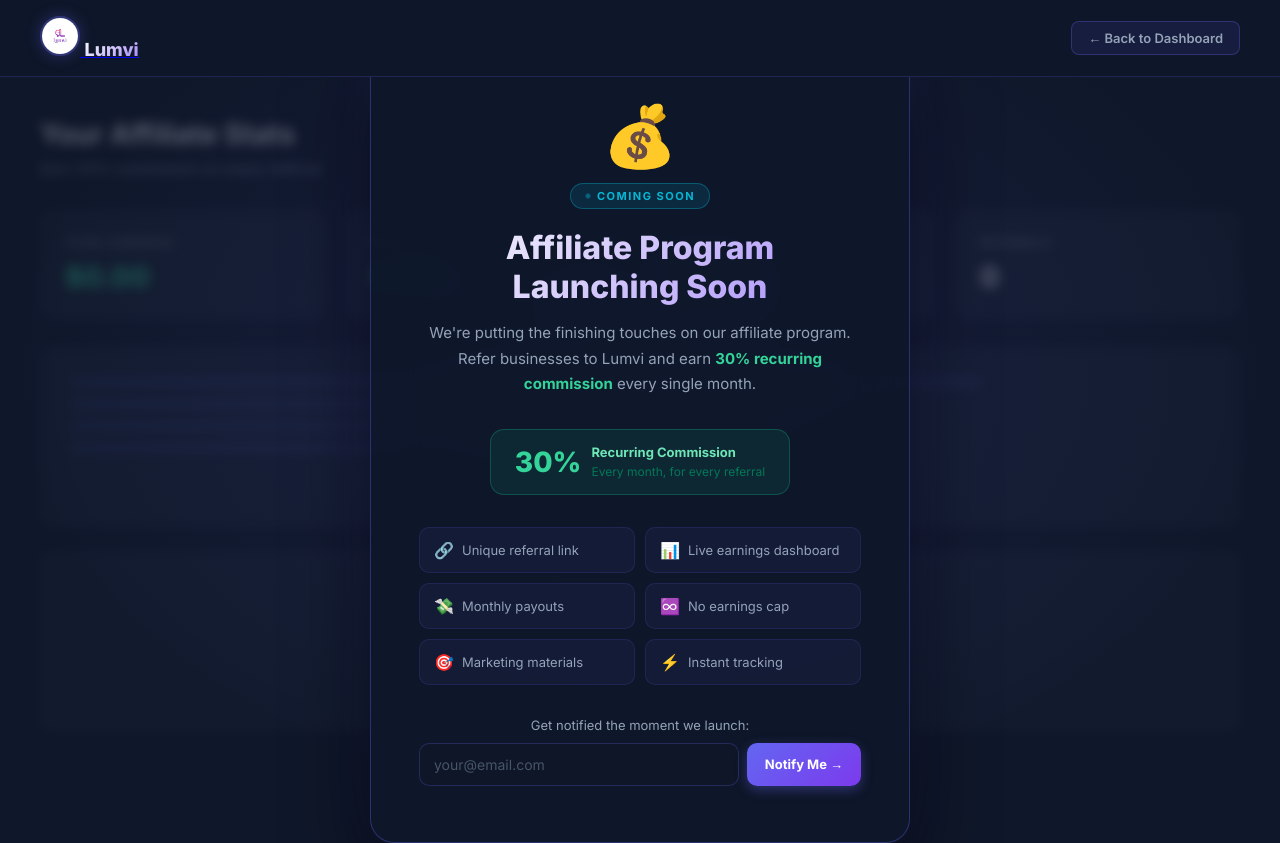
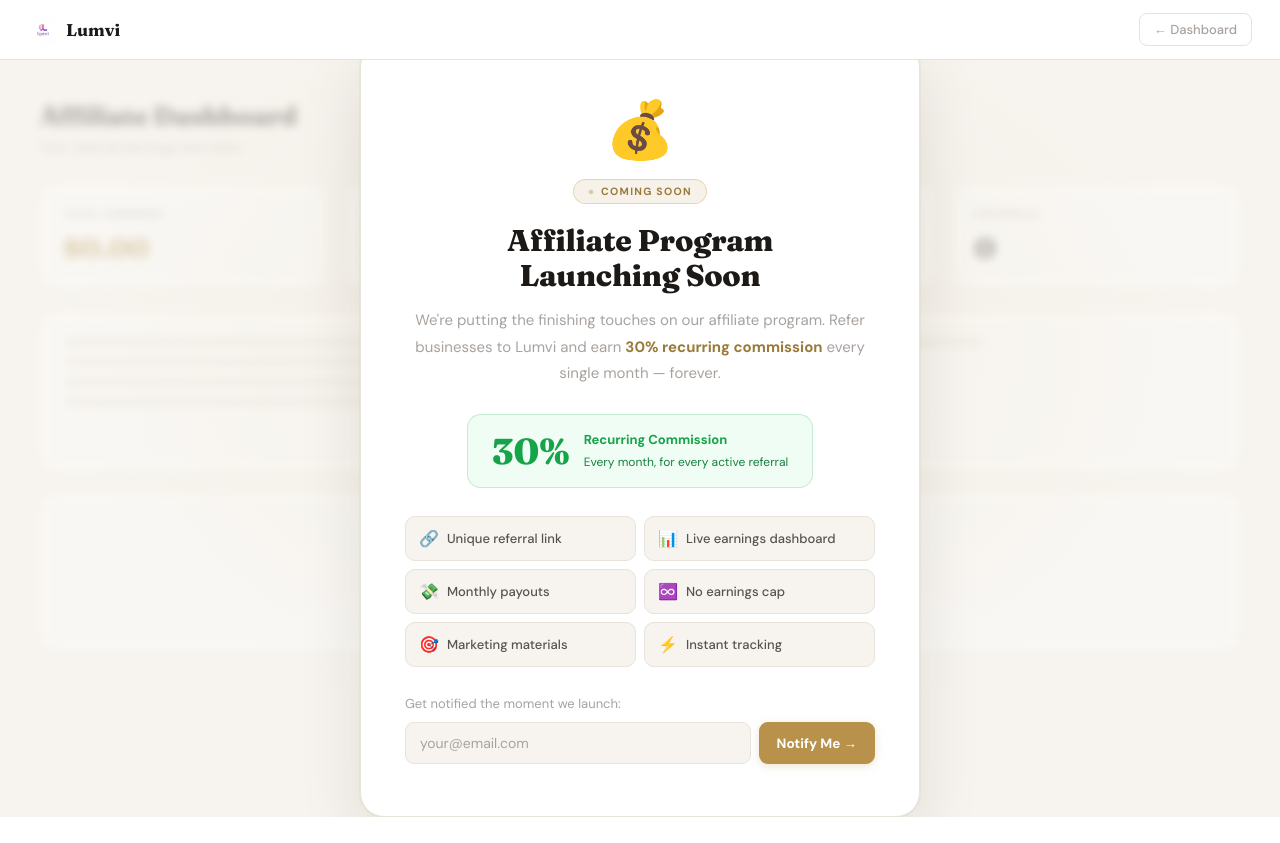
Before and after one commit to Freshman354/Engine, a Python web app: template templates/affiliate-dashboard.html in a window 1280 px wide. After the commit the page ends 817 px from the top, so only its background shows below. Run offline with Jinja, Linux system fonts and the light colour scheme; the template is opened without the code that fills it, so the values that code supplies are empty.

Commit message:
style: enhance affiliate dashboard layout and update typography

```diff
--- a/templates/affiliate-dashboard.html
+++ b/templates/affiliate-dashboard.html
@@ -3,346 +3,244 @@
 <head>
     <meta charset="UTF-8">
     <meta name="viewport" content="width=device-width, initial-scale=1.0">
-    <title>Affiliate Dashboard - Lumvi</title>
-    <link href="https://fonts.googleapis.com/css2?family=Inter:wght@400;500;600;700;800&display=swap" rel="stylesheet">
+    <title>Affiliate Dashboard — Lumvi</title>
+    <link rel="preconnect" href="https://fonts.googleapis.com">
+    <link href="https://fonts.googleapis.com/css2?family=Fraunces:opsz,wght@9..144,600;9..144,700;9..144,800&family=DM+Sans:wght@300;400;500;600;700&display=swap" rel="stylesheet">
     <style>
-        :root {
-            --primary: #6366f1;
-            --dark-bg: #0f172a;
-            --card-bg: rgba(30, 41, 59, 0.8);
-            --text-main: #f8fafc;
-            --text-muted: #94a3b8;
-            --border: rgba(99, 102, 241, 0.25);
-            --success: #10b981;
-            --accent: #06b6d4;
-            --agency-color: #a78bfa;
+*,*::before,*::after{box-sizing:border-box;margin:0;padding:0;}
+:root{
+    --cream:#F7F4EF;--cream2:#F0EBE1;--panel:#EDEAE3;
+    --gold:#B8924A;--gold-lt:rgba(184,146,74,0.12);--gold-dk:#9A7A3A;
+    --gold-glow:rgba(184,146,74,0.25);
+    --dark:#1C1917;--mid:#57534E;--sub:#A8A29E;--border:#E7E2DA;--white:#FFFFFF;
+    --success:#16A34A;--success-lt:#F0FDF4;--success-border:rgba(22,163,74,0.2);
+    --danger:#EF4444;
+    --radius:16px;
+}
+body{font-family:'DM Sans',sans-serif;background:var(--cream);color:var(--dark);min-height:100vh;}
+
+/* ── TOPBAR ── */
+.topbar{
+    background:var(--white);border-bottom:1px solid var(--border);
+    padding:0 28px;height:60px;
+    display:flex;align-items:center;justify-content:space-between;
+    position:sticky;top:0;z-index:50;
+}
+.topbar-brand{display:flex;align-items:center;gap:8px;text-decoration:none;}
+.topbar-brand img{width:30px;height:30px;border-radius:7px;object-fit:cover;}
+.topbar-brand span{font-family:'Fraunces',serif;font-size:17px;font-weight:700;color:var(--dark);}
+.topbar-right{display:flex;gap:8px;align-items:center;}
+.btn-nav{
+    padding:7px 14px;color:var(--sub);
+    border:1px solid var(--border);border-radius:8px;
+    font-size:13px;font-weight:500;text-decoration:none;
+    transition:all 0.15s;font-family:'DM Sans',sans-serif;
+}
+.btn-nav:hover{color:var(--dark);border-color:var(--mid);}
+
+/* ── PAGE ── */
+.page{position:relative;min-height:calc(100vh - 60px);}
+
+/* ── GHOST DASHBOARD (blurred bg) ── */
+.ghost-dashboard{
+    padding:40px;
+    filter:blur(5px);
+    opacity:0.35;
+    pointer-events:none;
+    user-select:none;
+}
+.ghost-title{
+    font-family:'Fraunces',serif;
+    font-size:26px;font-weight:700;
+    color:var(--dark);margin-bottom:6px;
+}
+.ghost-sub{color:var(--sub);margin-bottom:28px;font-size:14px;}
+.ghost-stats{
+    display:grid;grid-template-columns:repeat(4,1fr);
+    gap:16px;margin-bottom:24px;
+}
+.ghost-stat{
+    background:var(--white);border:1px solid var(--border);
+    border-radius:14px;padding:22px;
+}
+.ghost-stat-label{
+    font-size:11px;text-transform:uppercase;letter-spacing:0.06em;
+    color:var(--sub);margin-bottom:10px;font-weight:600;
+}
+.ghost-stat-value{
+    font-family:'Fraunces',serif;
+    font-size:28px;font-weight:800;color:var(--gold);
+}
+.ghost-stat-value.neutral{color:var(--dark);}
+.ghost-card{
+    background:var(--white);border:1px solid var(--border);
+    border-radius:14px;padding:24px;margin-bottom:20px;height:160px;
+}
+.ghost-bar{
+    height:10px;background:var(--panel);
+    border-radius:6px;margin-bottom:10px;
+}
+.ghost-bar.w80{width:80%;}
+.ghost-bar.w60{width:60%;}
+.ghost-bar.w40{width:40%;}
+.ghost-bar.w30{width:30%;}
+.ghost-two{display:grid;grid-template-columns:1fr 1fr;gap:16px;}
+
+/* ── OVERLAY ── */
+.overlay{
+    position:absolute;inset:0;
+    display:flex;align-items:center;justify-content:center;
+    padding:40px 20px;
+    background:radial-gradient(ellipse at 50% 40%, rgba(184,146,74,0.06) 0%, transparent 65%);
 }
 
-        * { margin: 0; padding: 0; box-sizing: border-box; }
+/* ── COMING SOON CARD ── */
+.coming-soon-card{
+    background:var(--white);
+    border:1.5px solid var(--border);
+    border-radius:24px;
+    padding:52px 44px;
+    width:100%;max-width:560px;
+    text-align:center;
+    box-shadow:0 24px 64px rgba(28,25,23,0.1),0 0 0 1px rgba(184,146,74,0.08);
+    animation:slideUp 0.3s ease;
+}
+@keyframes slideUp{from{transform:translateY(24px);opacity:0;}to{transform:translateY(0);opacity:1;}}
 
-        body {
-            font-family: 'Inter', sans-serif;
-            background-color: var(--dark-bg);
-            min-height: 100vh;
-            color: var(--text-main);
+.hero-icon{
+    font-size:56px;display:block;margin-bottom:10px;
+    animation:float 3s ease-in-out infinite;
+}
+@keyframes float{0%,100%{transform:translateY(0);}50%{transform:translateY(-8px);}}
+
+/* coming soon badge */
+.cs-badge{
+    display:inline-flex;align-items:center;gap:7px;
+    background:var(--gold-lt);
+    border:1px solid rgba(184,146,74,0.3);
+    color:var(--gold-dk);
+    font-size:10.5px;font-weight:700;text-transform:uppercase;letter-spacing:0.12em;
+    padding:5px 14px;border-radius:999px;margin-bottom:20px;
+}
+.cs-badge-dot{
+    width:6px;height:6px;border-radius:50%;
+    background:var(--gold);
+    animation:pulse 1.5s ease-in-out infinite;
+}
+@keyframes pulse{0%,100%{opacity:1;transform:scale(1);}50%{opacity:0.4;transform:scale(0.75);}}
+
+.coming-soon-card h1{
+    font-family:'Fraunces',serif;
+    font-size:30px;font-weight:800;
+    color:var(--dark);letter-spacing:-0.3px;
+    line-height:1.15;margin-bottom:14px;
 }
 
-        /* ── Navbar ── */
-        .navbar {
-            background: rgba(15, 23, 42, 0.95);
-            border-bottom: 1px solid rgba(99,102,241,0.2);
-            padding: 16px 40px;
-            display: flex;
-            justify-content: space-between;
-            align-items: center;
-            backdrop-filter: blur(12px);
-            position: sticky;
-            top: 0;
-            z-index: 10;
+.coming-soon-card .subtitle{
+    color:var(--sub);font-size:15px;line-height:1.75;
+    margin-bottom:28px;font-weight:400;
 }
-        .navbar-brand {
-            display: flex;
-            align-items: center;
-            gap: 10px;
-            text-decoration: none;
+.coming-soon-card .subtitle strong{color:var(--gold-dk);font-weight:700;}
+
+/* commission pill */
+.commission-pill{
+    display:inline-flex;align-items:center;gap:14px;
+    background:var(--success-lt);
+    border:1px solid var(--success-border);
+    border-radius:14px;padding:16px 24px;
+    margin-bottom:28px;
 }
-        .logo-mark {
-            width: 34px; height: 34px;
-            background: linear-gradient(135deg, var(--primary), #a78bfa);
-            border-radius: 8px;
-            display: flex; align-items: center; justify-content: center;
-            font-size: 16px;
-            box-shadow: 0 0 14px rgba(99,102,241,0.4);
+.commission-pill .rate{
+    font-family:'Fraunces',serif;
+    font-size:36px;font-weight:800;color:var(--success);line-height:1;
 }
-        .logo-text {
-            font-size: 18px; font-weight: 800;
-            background: linear-gradient(135deg, #f8fafc, #a78bfa);
-            -webkit-background-clip: text;
-            -webkit-text-fill-color: transparent;
+.commission-pill .label strong{
+    display:block;font-size:13px;font-weight:700;
+    color:var(--success);text-align:left;margin-bottom:2px;
 }
-        .btn-back {
-            padding: 8px 16px;
-            background: rgba(99,102,241,0.1);
-            border: 1px solid rgba(99,102,241,0.3);
-            color: var(--text-muted);
-            border-radius: 8px;
-            font-size: 13px;
-            font-weight: 600;
-            text-decoration: none;
-            font-family: 'Inter', sans-serif;
-            transition: all 0.2s;
+.commission-pill .label span{font-size:12px;color:#15803D;}
+
+/* perks grid */
+.perks{
+    display:grid;grid-template-columns:1fr 1fr;
+    gap:8px;margin-bottom:28px;text-align:left;
 }
-        .btn-back:hover {
-            background: rgba(99,102,241,0.2);
-            color: var(--text-main);
+.perk{
+    background:var(--cream);border:1px solid var(--border);
+    border-radius:10px;padding:11px 13px;
+    display:flex;align-items:center;gap:8px;
+    font-size:13px;color:var(--mid);font-weight:500;
+    transition:all 0.15s;
+}
+.perk:hover{border-color:rgba(184,146,74,0.3);background:var(--gold-lt);color:var(--dark);}
+.perk span{font-size:16px;flex-shrink:0;}
+
+/* notify */
+.notify-label{font-size:13px;color:var(--sub);margin-bottom:10px;text-align:left;}
+.notify-row{display:flex;gap:8px;}
+.notify-row input{
+    flex:1;padding:11px 14px;
+    background:var(--cream);
+    border:1.5px solid var(--border);
+    border-radius:9px;font-size:14px;
+    color:var(--dark);font-family:'DM Sans',sans-serif;
+    transition:all 0.2s;outline:none;
+}
+.notify-row input::placeholder{color:var(--sub);}
+.notify-row input:focus{
+    border-color:var(--gold);background:var(--white);
+    box-shadow:0 0 0 3px var(--gold-lt);
+}
+.notify-row button{
+    padding:11px 18px;
+    background:var(--gold);color:#fff;
+    border:none;border-radius:9px;
+    font-size:13.5px;font-weight:700;cursor:pointer;
+    font-family:'DM Sans',sans-serif;white-space:nowrap;
+    box-shadow:0 2px 8px var(--gold-glow);
+    transition:all 0.2s;
+}
+.notify-row button:hover{background:var(--gold-dk);transform:translateY(-1px);}
+
+.notify-success{
+    display:none;
+    background:var(--success-lt);
+    border:1px solid var(--success-border);
+    color:var(--success);
+    padding:12px 16px;border-radius:9px;
+    font-size:14px;font-weight:600;margin-top:10px;
 }
 
-        /* ── Page wrapper ── */
-        .page {
-            position: relative;
-            min-height: calc(100vh - 66px);
-        }
-
-        /* ── Blurred ghost dashboard (behind) ── */
-        .ghost-dashboard {
-            padding: 40px;
-            filter: blur(6px);
-            opacity: 0.3;
-            pointer-events: none;
-            user-select: none;
-        }
-        .ghost-title {
-            font-size: 28px;
-            font-weight: 700;
-            margin-bottom: 8px;
-        }
-        .ghost-sub { color: var(--text-muted); margin-bottom: 32px; font-size: 15px; }
-        .ghost-stats {
-            display: grid;
-            grid-template-columns: repeat(4, 1fr);
-            gap: 20px;
-            margin-bottom: 28px;
-        }
-        .ghost-stat {
-            background: var(--card-bg);
-            border: 1px solid var(--border);
-            border-radius: 14px;
-            padding: 24px;
-        }
-        .ghost-stat-label {
-            font-size: 12px;
-            text-transform: uppercase;
-            letter-spacing: 0.5px;
-            color: var(--text-muted);
-            margin-bottom: 10px;
-        }
-        .ghost-stat-value {
-            font-size: 28px;
-            font-weight: 800;
-            color: #34d399;
-        }
-        .ghost-stat-value.neutral { color: var(--text-main); }
-        .ghost-card {
-            background: var(--card-bg);
-            border: 1px solid var(--border);
-            border-radius: 14px;
-            padding: 28px;
-            margin-bottom: 24px;
-            height: 180px;
-        }
-        .ghost-bar {
-            height: 12px;
-            background: rgba(99,102,241,0.2);
-            border-radius: 6px;
-            margin-bottom: 10px;
-        }
-        .ghost-bar.w80 { width: 80%; }
-        .ghost-bar.w60 { width: 60%; }
-        .ghost-bar.w40 { width: 40%; }
-        .ghost-bar.w30 { width: 30%; }
-
-        /* ── Coming soon overlay ── */
-        .overlay {
-            position: absolute;
-            inset: 0;
-            display: flex;
-            align-items: center;
-            justify-content: center;
-            padding: 40px 20px;
-            background: radial-gradient(ellipse at 50% 40%, rgba(99,102,241,0.1) 0%, transparent 70%);
-        }
-
-        .coming-soon-card {
-            background: rgba(15, 23, 42, 0.92);
-            border: 1px solid rgba(99,102,241,0.35);
-            border-radius: 24px;
-            padding: 56px 48px;
-            width: 100%;
-            max-width: 540px;
-            text-align: center;
-            backdrop-filter: blur(24px);
-            box-shadow: 0 30px 80px rgba(0,0,0,0.6), 0 0 60px rgba(99,102,241,0.1);
-        }
-
-        .hero-icon {
-            font-size: 60px;
-            display: block;
-            margin-bottom: 8px;
-            animation: float 3s ease-in-out infinite;
-        }
-        @keyframes float {
-            0%, 100% { transform: translateY(0); }
-            50% { transform: translateY(-10px); }
-        }
-
-        .badge {
-            display: inline-flex;
-            align-items: center;
-            gap: 6px;
-            background: rgba(6,182,212,0.12);
-            border: 1px solid rgba(6,182,212,0.35);
-            color: var(--accent);
-            font-size: 11px;
-            font-weight: 700;
-            text-transform: uppercase;
-            letter-spacing: 1.5px;
-            padding: 5px 14px;
-            border-radius: 999px;
-            margin-bottom: 20px;
-        }
-        .badge-dot {
-            width: 6px; height: 6px;
-            background: var(--accent);
-            border-radius: 50%;
-            animation: pulse 1.5s ease-in-out infinite;
-        }
-        @keyframes pulse {
-            0%, 100% { opacity: 1; transform: scale(1); }
-            50% { opacity: 0.4; transform: scale(0.8); }
-        }
-
-        h1 {
-            font-size: 32px;
-            font-weight: 800;
-            margin-bottom: 14px;
-            background: linear-gradient(135deg, var(--text-main), var(--agency-color));
-            -webkit-background-clip: text;
-            -webkit-text-fill-color: transparent;
-            line-height: 1.2;
-        }
-
-        .subtitle {
-            color: var(--text-muted);
-            font-size: 15px;
-            line-height: 1.7;
-            margin-bottom: 32px;
-        }
-
-        /* Commission rate */
-        .commission-pill {
-            display: inline-flex;
-            align-items: center;
-            gap: 10px;
-            background: rgba(16,185,129,0.1);
-            border: 1px solid rgba(16,185,129,0.3);
-            border-radius: 14px;
-            padding: 14px 24px;
-            margin-bottom: 32px;
-        }
-        .commission-pill .rate {
-            font-size: 28px;
-            font-weight: 800;
-            color: #34d399;
-        }
-        .commission-pill .label strong {
-            display: block;
-            font-size: 13px;
-            font-weight: 700;
-            color: #6ee7b7;
-            text-align: left;
-        }
-        .commission-pill .label span {
-            font-size: 12px;
-            color: #047857;
-        }
-
-        /* Perks */
-        .perks {
-            display: grid;
-            grid-template-columns: 1fr 1fr;
-            gap: 10px;
-            margin-bottom: 32px;
-            text-align: left;
-        }
-        .perk {
-            background: rgba(99,102,241,0.06);
-            border: 1px solid rgba(99,102,241,0.15);
-            border-radius: 10px;
-            padding: 12px 14px;
-            display: flex;
-            align-items: center;
-            gap: 8px;
-            font-size: 13px;
-            color: var(--text-muted);
-        }
-        .perk span { font-size: 16px; flex-shrink: 0; }
-
-        /* Notify */
-        .notify-label {
-            font-size: 13px;
-            color: var(--text-muted);
-            margin-bottom: 10px;
-        }
-        .notify-row {
-            display: flex;
-            gap: 8px;
-        }
-        .notify-row input {
-            flex: 1;
-            padding: 12px 14px;
-            background: rgba(15,23,42,0.8);
-            border: 1px solid rgba(99,102,241,0.25);
-            border-radius: 10px;
-            font-size: 14px;
-            color: var(--text-main);
-            font-family: 'Inter', sans-serif;
-            transition: all 0.2s;
-        }
-        .notify-row input::placeholder { color: #475569; }
-        .notify-row input:focus {
-            outline: none;
-            border-color: var(--primary);
-            box-shadow: 0 0 0 3px rgba(99,102,241,0.15);
-        }
-        .notify-row button {
-            padding: 12px 18px;
-            background: linear-gradient(135deg, var(--primary), #7c3aed);
-            color: white; border: none; border-radius: 10px;
-            font-size: 13px; font-weight: 700; cursor: pointer;
-            font-family: 'Inter', sans-serif; white-space: nowrap;
-            transition: all 0.2s;
-            box-shadow: 0 4px 12px rgba(99,102,241,0.35);
-        }
-        .notify-row button:hover {
-            transform: translateY(-2px);
-            box-shadow: 0 8px 20px rgba(99,102,241,0.45);
-        }
-        .notify-success {
-            display: none;
-            background: rgba(16,185,129,0.1);
-            border: 1px solid rgba(16,185,129,0.3);
-            color: #6ee7b7;
-            padding: 12px 16px;
-            border-radius: 10px;
-            font-size: 14px;
-            margin-top: 10px;
-        }
-
-        @media (max-width: 520px) {
-            .coming-soon-card { padding: 36px 24px; }
-            h1 { font-size: 26px; }
-            .ghost-stats { grid-template-columns: 1fr 1fr; }
-            .perks { grid-template-columns: 1fr; }
-            .notify-row { flex-direction: column; }
+@media(max-width:640px){
+    .topbar{padding:0 16px;}
+    .coming-soon-card{padding:36px 24px;}
+    .coming-soon-card h1{font-size:24px;}
+    .ghost-stats{grid-template-columns:1fr 1fr;}
+    .perks{grid-template-columns:1fr;}
+    .notify-row{flex-direction:column;}
+    .ghost-two{grid-template-columns:1fr;}
 }
     </style>
 </head>
 <body>
 
-    <div class="navbar">
-        <a href="/" class="logo">
-            <img src="{{ url_for('static', filename='logo.jpg') }}" alt="Lumvi Logo" style="width:40px;height:40px;border-radius:50%;object-fit:cover;border:2px solid rgba(99,102,241,0.4);box-shadow:0 0 16px rgba(99,102,241,0.3);">
-            <span class="logo-text">Lumvi</span>
+<!-- TOPBAR -->
+<div class="topbar">
+    <a href="/dashboard" class="topbar-brand">
+        <img src="{{ url_for('static', filename='logo.jpg') }}" alt="Lumvi">
+        <span>Lumvi</span>
     </a>
-        <a href="/dashboard" class="btn-back">← Back to Dashboard</a>
+    <div class="topbar-right">
+        <a href="/dashboard" class="btn-nav">← Dashboard</a>
+    </div>
 </div>
 
 <div class="page">
 
-        <!-- Blurred ghost dashboard in background -->
+    <!-- Ghost dashboard (blurred background) -->
     <div class="ghost-dashboard">
-            <div class="ghost-title">Your Affiliate Stats</div>
-            <div class="ghost-sub">Earn 30% commission on every referral</div>
+        <div class="ghost-title">Affiliate Dashboard</div>
+        <div class="ghost-sub">Your referral earnings and stats</div>
         <div class="ghost-stats">
             <div class="ghost-stat">
                 <div class="ghost-stat-label">Total Earnings</div>
@@ -367,7 +265,10 @@
             <div class="ghost-bar w40"></div>
             <div class="ghost-bar w30"></div>
         </div>
+        <div class="ghost-two">
             <div class="ghost-card"></div>
+            <div class="ghost-card"></div>
+        </div>
     </div>
 
     <!-- Coming soon overlay -->
@@ -376,8 +277,8 @@
 
             <span class="hero-icon">💰</span>
 
-                <div class="badge">
-                    <span class="badge-dot"></span>
+            <div class="cs-badge">
+                <span class="cs-badge-dot"></span>
                 Coming Soon
             </div>
 
@@ -385,24 +286,25 @@
 
             <p class="subtitle">
                 We're putting the finishing touches on our affiliate program.
-                    Refer businesses to Lumvi and earn <strong style="color:#34d399;">30% recurring commission</strong> every single month.
+                Refer businesses to Lumvi and earn
+                <strong>30% recurring commission</strong> every single month — forever.
             </p>
 
             <div class="commission-pill">
                 <span class="rate">30%</span>
                 <div class="label">
                     <strong>Recurring Commission</strong>
-                        <span>Every month, for every referral</span>
+                    <span>Every month, for every active referral</span>
                 </div>
             </div>
 
             <div class="perks">
-                    <div class="perk"><span>🔗</span> Unique referral link</div>
-                    <div class="perk"><span>📊</span> Live earnings dashboard</div>
-                    <div class="perk"><span>💸</span> Monthly payouts</div>
-                    <div class="perk"><span>♾️</span> No earnings cap</div>
-                    <div class="perk"><span>🎯</span> Marketing materials</div>
-                    <div class="perk"><span>⚡</span> Instant tracking</div>
+                <div class="perk"><span>🔗</span>Unique referral link</div>
+                <div class="perk"><span>📊</span>Live earnings dashboard</div>
+                <div class="perk"><span>💸</span>Monthly payouts</div>
+                <div class="perk"><span>♾️</span>No earnings cap</div>
+                <div class="perk"><span>🎯</span>Marketing materials</div>
+                <div class="perk"><span>⚡</span>Instant tracking</div>
             </div>
 
             <p class="notify-label">Get notified the moment we launch:</p>
@@ -423,14 +325,14 @@
     function notifyMe() {
         const email = document.getElementById('notifyEmail').value.trim();
         if (!email || !/^[^\s@]+@[^\s@]+\.[^\s@]+$/.test(email)) {
-                document.getElementById('notifyEmail').style.borderColor = '#ef4444';
-                setTimeout(() => document.getElementById('notifyEmail').style.borderColor = '', 1500);
+            const input = document.getElementById('notifyEmail');
+            input.style.borderColor = 'var(--danger)';
+            setTimeout(() => input.style.borderColor = '', 1500);
             return;
         }
         document.querySelector('.notify-row').style.display = 'none';
         document.getElementById('notifySuccess').style.display = 'block';
     }
-
     document.getElementById('notifyEmail').addEventListener('keypress', function(e) {
         if (e.key === 'Enter') notifyMe();
     });
```
Lines whose indentation alone changed are shown as unchanged.
